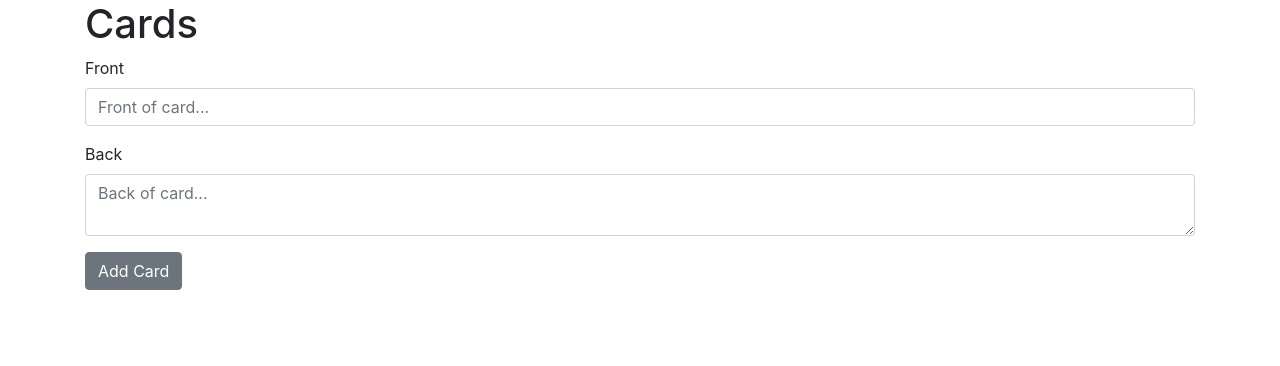
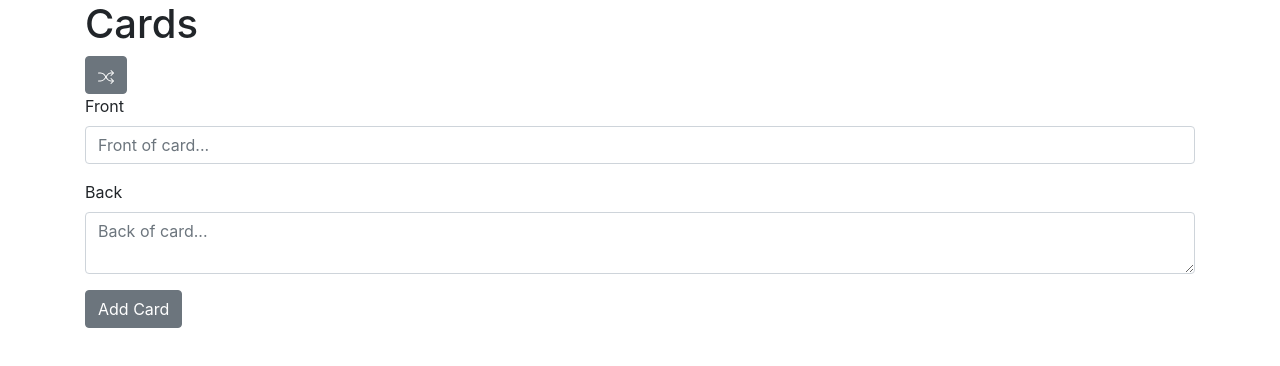
Before and after one commit to RodriguezLucha/frontends, a React (Create React App) app in the folder flashcards/: page / in a window 1280 px wide. Shown: the top 366 px of the page. Built offline with nearby package versions, Linux system fonts and the light colour scheme.

Commit message:
Add shuffle

```diff
--- a/flashcards/src/features/card/Card.js
+++ b/flashcards/src/features/card/Card.js
@@ -1,7 +1,7 @@
 import React, { useState } from "react";
 import { useSelector, useDispatch } from "react-redux";
-import { addCard, removeCard, selectAllCards } from "./cardSlice";
-import { trashFillIcon, playFillIcon } from "../../icons";
+import { addCard, removeCard, selectAllCards, shuffleCards } from "./cardSlice";
+import { trashFillIcon, playFillIcon, shuffleIcon } from "../../icons";
 import { Link } from "react-router-dom";
 import styles from "./Card.module.scss";
 import {
@@ -55,6 +55,9 @@ export function Card() {
           </ListGroupItem>
         )}
       </ListGroup>
+      <Button onClick={() => dispatch(shuffleCards())}>
+        {shuffleIcon()}
+      </Button>
       <Form>
         <FormGroup>
           <Label for="cardTitle">Front</Label>
--- a/flashcards/src/features/card/Recall.js
+++ b/flashcards/src/features/card/Recall.js
@@ -56,7 +56,6 @@ export const Recall = () => {
                 </Form>
             </Container>
           </RSCard>
-
           <Container className={styles.matchesContainer}>
               {
               matched ?
--- a/flashcards/src/features/card/cardSlice.js
+++ b/flashcards/src/features/card/cardSlice.js
@@ -1,5 +1,6 @@
 import { createSlice, createEntityAdapter } from '@reduxjs/toolkit';
 import { v1 as uuid} from 'uuid';
+import _ from 'lodash';
 
 const cardAdapter = createEntityAdapter();
 
@@ -14,11 +15,14 @@ export const cardSlice = createSlice({
     },
     removeCard: (state, action) => {
        cardAdapter.removeOne(state, action.payload);
+    },
+    shuffleCards: (state, action) => {
+      state.ids = _.shuffle(state.ids);
     }
   },
 });
 
-export const { addCard, removeCard } = cardSlice.actions;
+export const { addCard, removeCard, shuffleCards } = cardSlice.actions;
 
 export const {
   selectById: selectCardById,
--- a/flashcards/src/icons.js
+++ b/flashcards/src/icons.js
@@ -41,3 +41,26 @@ export const leftArrayCircleFill = () =>
       d="M16 8A8 8 0 1 1 0 8a8 8 0 0 1 16 0zm-7.646 2.646a.5.5 0 0 1-.708.708l-3-3a.5.5 0 0 1 0-.708l3-3a.5.5 0 1 1 .708.708L6.207 7.5H11a.5.5 0 0 1 0 1H6.207l2.147 2.146z"
     />
   </svg>;
+
+export const shuffleIcon = () =>
+  <svg
+    className="bi bi-shuffle"
+    width="1em"
+    height="1em"
+    viewBox="0 0 16 16"
+    fill="currentColor"
+    xmlns="http://www.w3.org/2000/svg"
+  >
+    <path
+      fillRule="evenodd"
+      d="M12.646 1.146a.5.5 0 0 1 .708 0l2.5 2.5a.5.5 0 0 1 0 .708l-2.5 2.5a.5.5 0 0 1-.708-.708L14.793 4l-2.147-2.146a.5.5 0 0 1 0-.708zm0 8a.5.5 0 0 1 .708 0l2.5 2.5a.5.5 0 0 1 0 .708l-2.5 2.5a.5.5 0 0 1-.708-.708L14.793 12l-2.147-2.146a.5.5 0 0 1 0-.708z"
+    />
+    <path
+      fillRule="evenodd"
+      d="M0 4a.5.5 0 0 1 .5-.5h2c3.053 0 4.564 2.258 5.856 4.226l.08.123c.636.97 1.224 1.865 1.932 2.539.718.682 1.538 1.112 2.632 1.112h2a.5.5 0 0 1 0 1h-2c-1.406 0-2.461-.57-3.321-1.388-.795-.755-1.441-1.742-2.055-2.679l-.105-.159C6.186 6.242 4.947 4.5 2.5 4.5h-2A.5.5 0 0 1 0 4z"
+    />
+    <path
+      fillRule="evenodd"
+      d="M0 12a.5.5 0 0 0 .5.5h2c3.053 0 4.564-2.258 5.856-4.226l.08-.123c.636-.97 1.224-1.865 1.932-2.539C11.086 4.93 11.906 4.5 13 4.5h2a.5.5 0 0 0 0-1h-2c-1.406 0-2.461.57-3.321 1.388-.795.755-1.441 1.742-2.055 2.679l-.105.159C6.186 9.758 4.947 11.5 2.5 11.5h-2a.5.5 0 0 0-.5.5z"
+    />
+  </svg>;
```
